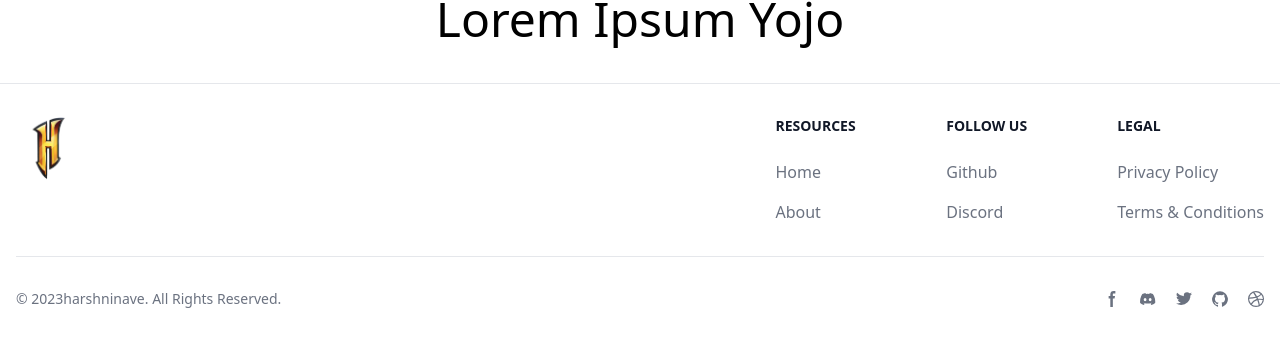
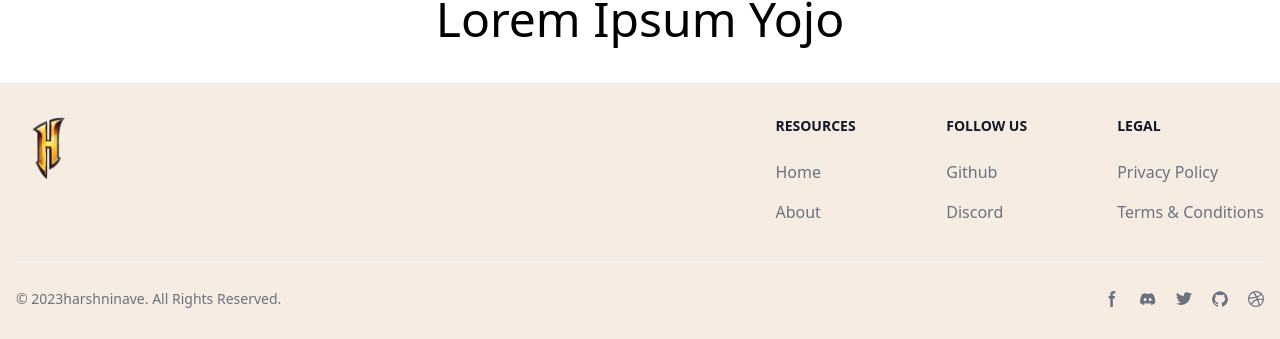
Before and after one commit to Harshninave04/Learn-React, a React (Vite) app in the folder reactRouterDom/: page / in a window 1280 px wide. Shown: the part 973-1312 px from the top of the page. Built offline with nearby package versions, Linux system fonts and the light colour scheme.

Commit message:
UI changes

```diff
--- a/reactRouterDom/src/Components/Footer/Footer.jsx
+++ b/reactRouterDom/src/Components/Footer/Footer.jsx
@@ -2,7 +2,7 @@ import { Link } from "react-router-dom";
 
 export default function Footer() {
   return (
-    <footer className="bg-white border-y">
+    <footer className="bg-[#F7ECE1] border-y">
       <div className="mx-auto w-full max-w-screen-xl p-4 py-6 lg:py-8">
         <div className="md:flex md:justify-between">
           <div className="mb-6 md:mb-0">
--- a/reactRouterDom/src/Components/Header/Header.jsx
+++ b/reactRouterDom/src/Components/Header/Header.jsx
@@ -3,7 +3,7 @@ import { Link, NavLink } from "react-router-dom";
 export default function Header() {
   return (
     <header className="shadow sticky z-50 top-0">
-      <nav className="bg-white border-gray-200 px-4 lg:px-6 py-2.5">
+      <nav className="bg-[#ffffff] border-gray-200 px-4 lg:px-6 py-2.5 drop-shadow-lg">
         <div className="flex flex-wrap justify-between items-center mx-auto max-w-screen-xl">
           <Link to="/" className="flex items-center">
             <img src="./public/logo.png" className="mr-3 h-12" alt="Logo" />
```
